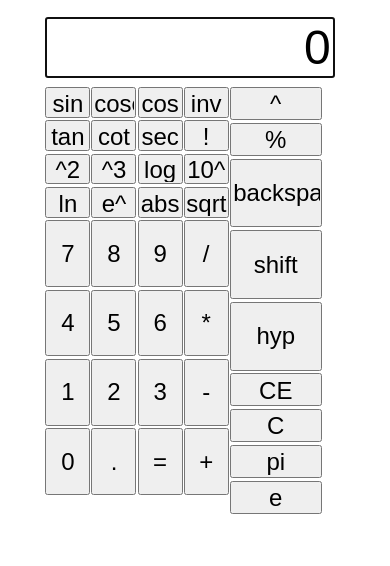
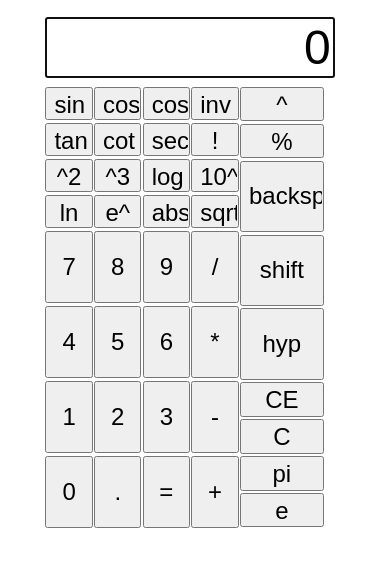
Before and after one commit to Junaidhassan99/next-calculator, a Next.js app: page / in a window 390 px wide. Shown: the top 566 px of the page. Built offline with nearby package versions, Linux system fonts and the light colour scheme.

Commit message:
grid items uneven sizing resolved

```diff
--- a/components/CalculatorButton.tsx
+++ b/components/CalculatorButton.tsx
@@ -35,9 +35,9 @@ const CalclatorButton: React.FC<{
           onClick={buttonClickHandler}
         >
           <div
-            className={
-              isInv ? classes["inv-case-button-item-container"] : undefined
-            }
+            className={`${classes["button-item-padding"]} ${
+              isInv && classes["inv-case-button-item-container"]
+            }`}
           >
             <div>{removeInv()}</div>
             {isInv && <div className={classes["inv-case-button-item"]}>-1</div>}
--- a/styles/calculator-home-screen.module.css
+++ b/styles/calculator-home-screen.module.css
@@ -39,7 +39,7 @@
 .button-container-grid-right {
   grid-template-columns: repeat(1, 80%);
   grid-template-rows: repeat(12, 10.6%);
-  grid-gap: 0.85% 0.6%;
+  grid-gap: 0.8% 0.6%;
 }
 
 .button-container-grid-right-shift {
@@ -52,7 +52,12 @@
   overflow: hidden;
   text-overflow: ellipsis;
 
-  padding: 1.5%;
+  /* padding: 1.5%; */
+
+}
+
+.button-item-padding {
+  padding: 4px;
 }
 
 .inv-case-button-item-container {
@@ -82,3 +87,17 @@
   font-size: 3rem;
   width: 100%;
 }
+
+/* medium screen */
+@media only screen and (max-width: 900px) {
+  .button-item-padding {
+    padding: 2px;
+  }
+}
+
+/* small screen */
+@media only screen and (max-width: 500px) {
+  .button-item-padding {
+    padding: 1px;
+  }
+}
```
